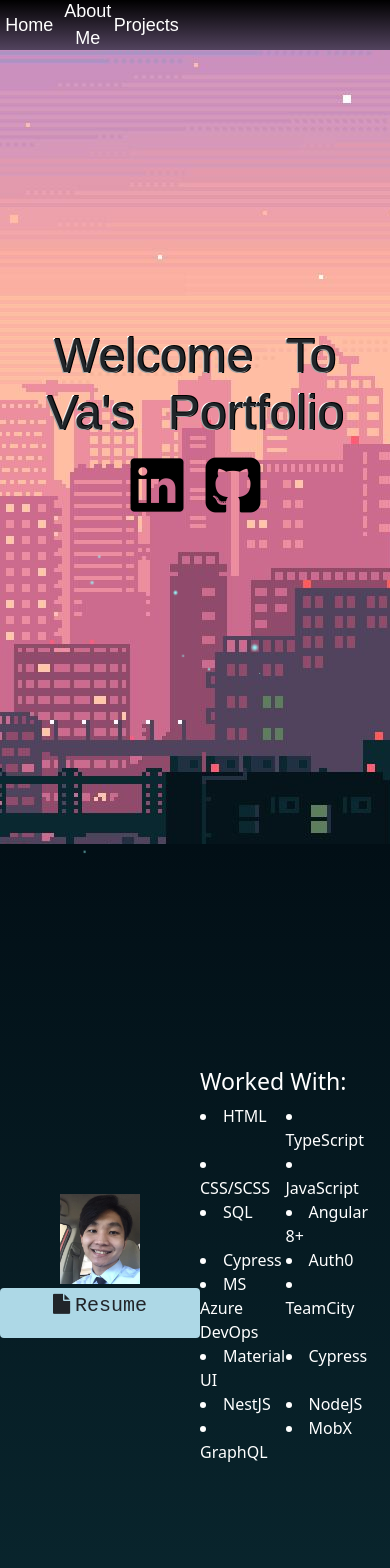
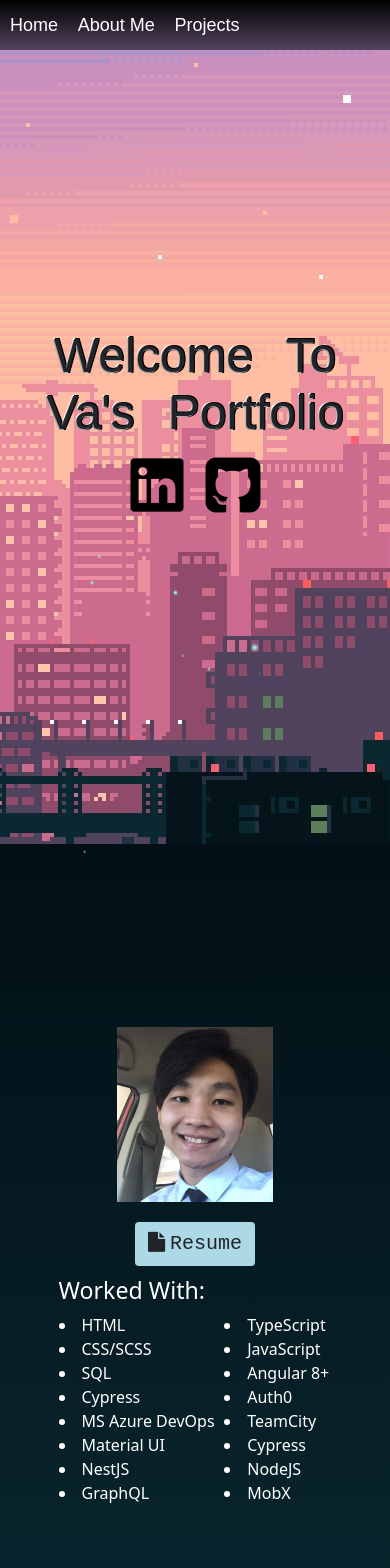
Before and after one commit to vaphi/Angular-Portfolio, an Angular app: page / in a window 390 px wide. Shown: the top 1568 px of the page. Built offline with nearby package versions, Linux system fonts and the light colour scheme; a web font is replaced by a local one.

Commit message:
Made it mobile friendly

```diff
--- a/src/app/components/about-me/about-me.component.html
+++ b/src/app/components/about-me/about-me.component.html
@@ -1,4 +1,5 @@
 <div class="about-me-container">
+<div class="about-me-inner-container">
     <div class="left-container">
         <div class="profile-container">
             <img src="assets/images/profile.png">
@@ -31,4 +32,5 @@
 
         </div> -->
     </div>
+    </div>
 </div>
--- a/src/app/components/about-me/about-me.component.scss
+++ b/src/app/components/about-me/about-me.component.scss
@@ -1,9 +1,11 @@
 .about-me-container {
+    background-image: linear-gradient(#020f16, #0a2830);
+
+    .about-me-inner-container {
         display: flex;
         flex-direction: row;
         width: 100%;
         height: 100vh;
-    background-image: linear-gradient(#020f16, #0a2830);
 
         .left-container {
             margin: auto;
@@ -46,17 +48,19 @@
             }
         }
     }
+}
+
+.social-container {
+    padding-top: 3%;
 
     .resume-button {
         background-color: lightblue;
-    height: 50px;
-    width: 200px;
-    padding-top: 1%;
         font-size: 20px;
         font-family: monospace;
 
         &:hover {
             background-color: #cc6b8e;
+        }
     }
 }
 
@@ -71,3 +75,54 @@
         width: 40%;
     }
 }
+
+@media (max-width: 767px) {
+    .about-me-container {
+        .about-me-inner-container {
+            justify-content: center;
+            display: flex;
+            flex-direction: column;
+
+            .left-container {
+                text-align: center;
+
+                margin: unset;
+                flex-basis: unset;
+            }
+
+            .right-container {
+                flex-basis: unset;
+                height: unset;
+                padding-top: 3%;
+
+                .right-left-container {
+                    display: flex;
+                    flex-direction: column;
+                    flex-basis: 100%;
+                    height: inherit;
+                    justify-content: center;
+                    padding-left: 15%;
+
+                    .experienced-header {
+                        color: white;
+                    }
+
+                    .experienced {
+                        display: flex;
+                        flex-wrap: wrap;
+                        color: white;
+
+                        .tech-item {
+                            width: 50%;
+                        }
+                    }
+                }
+
+                .right-right-container {
+                    margin: auto;
+                    height: inherit;
+                }
+            }
+        }
+    }
+}
--- a/src/app/components/top-bar/top-bar.component.scss
+++ b/src/app/components/top-bar/top-bar.component.scss
@@ -9,7 +9,6 @@
 .top-bar-tab {
     display: flex;
     justify-content: center;
-    max-width: 15%;
     padding: 1%;
 }
 
```
Lines whose indentation alone changed are shown as unchanged.
